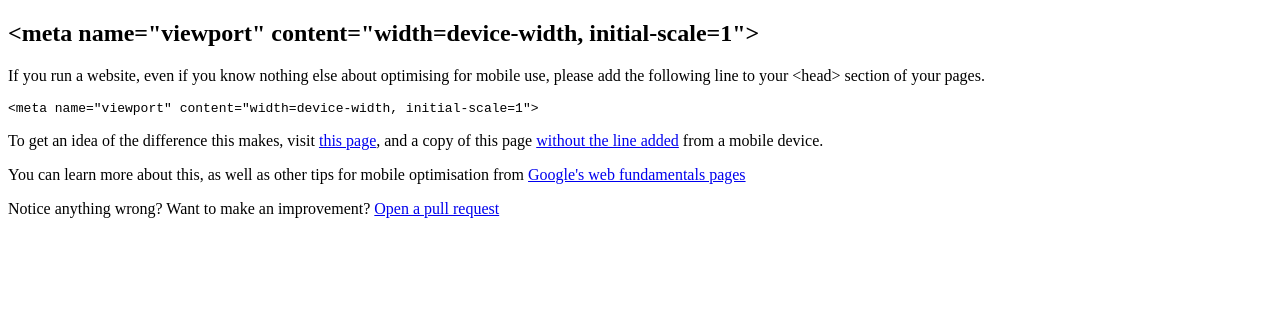
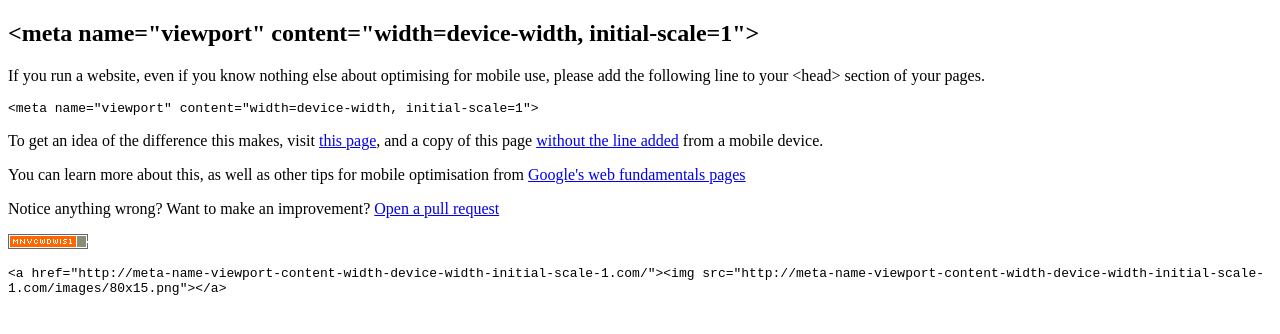
Before and after one commit to caluml/meta-name-viewport-content-width-device-width-initial-scale-1.com, a plain HTML site: page index.html in a window 1280 px wide. Drawn offline with Linux system fonts and the light colour scheme.

Commit message:
Add 80x15 banner

```diff
--- a/index.html
+++ b/index.html
@@ -18,5 +18,7 @@
 <p>You can learn more about this, as well as other tips for mobile optimisation from <a href="https://developers.google.com/web/fundamentals/layouts/rwd-fundamentals/set-the-viewport">Google's web fundamentals pages</a></p>
 
 <p>Notice anything wrong? Want to make an improvement? <a href="https://github.com/caluml/meta-name-viewport-content-width-device-width-initial-scale-1.com">Open a pull request</a></p>
+
+<img src="/images/80x15.png"> <pre>&lt;a href="http://meta-name-viewport-content-width-device-width-initial-scale-1.com/">&lt;img src="http://meta-name-viewport-content-width-device-width-initial-scale-1.com/images/80x15.png">&lt;/a></pre>
 </body>
 </html>
```
Also changed, not shown: images/80x15.png (added).
